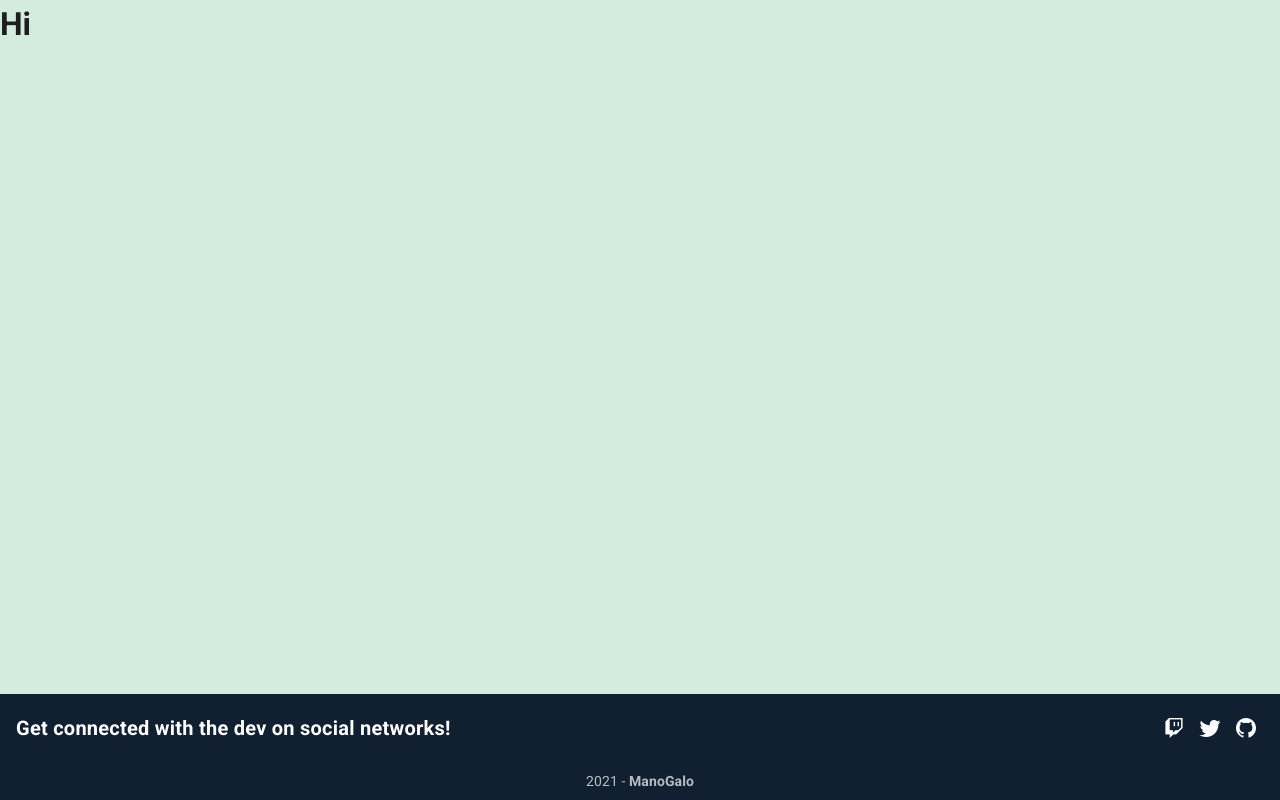
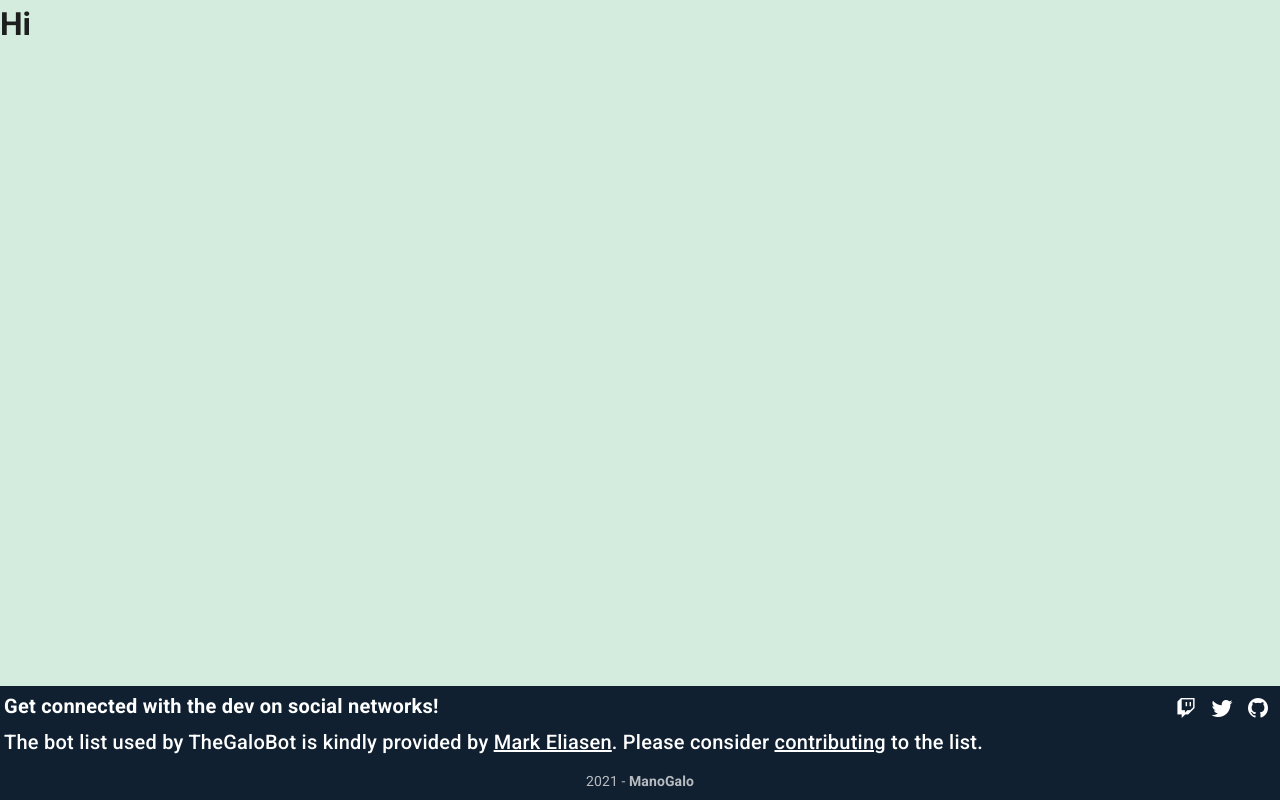
Before and after one commit to manogalo/thegalobot.vue, a Vue app in the folder thegalobot/: page / in a window 1280 px wide. Built offline with nearby package versions, Linux system fonts and the light colour scheme.

Commit message:
feat:MrEliasen links on footer

```diff
--- a/thegalobot/src/App.vue
+++ b/thegalobot/src/App.vue
@@ -11,6 +11,7 @@
         tile
       >
         <v-card-title class="primary">
+          <v-row>
             <strong>Get connected with the dev on social networks!</strong>
             <v-spacer/>
             <v-btn
@@ -21,6 +22,12 @@
             >
               <v-icon>{{item.icon}}</v-icon>
             </v-btn>
+          </v-row>
+          <v-row>
+            <div>
+              The bot list used by TheGaloBot is kindly provided by <a href="https://markeliasen.com/" style="color:white">Mark Eliasen</a>. Please consider <a href="https://github.com/MrEliasen/twitch-bot-list/blob/master/.github/CONTRIBUTING.md" style="color:white">contributing</a> to the list.
+            </div>
+          </v-row>
         </v-card-title>
 
         <v-card-text class="primary py-2 text-center">
```
Lines whose indentation alone changed are shown as unchanged.
